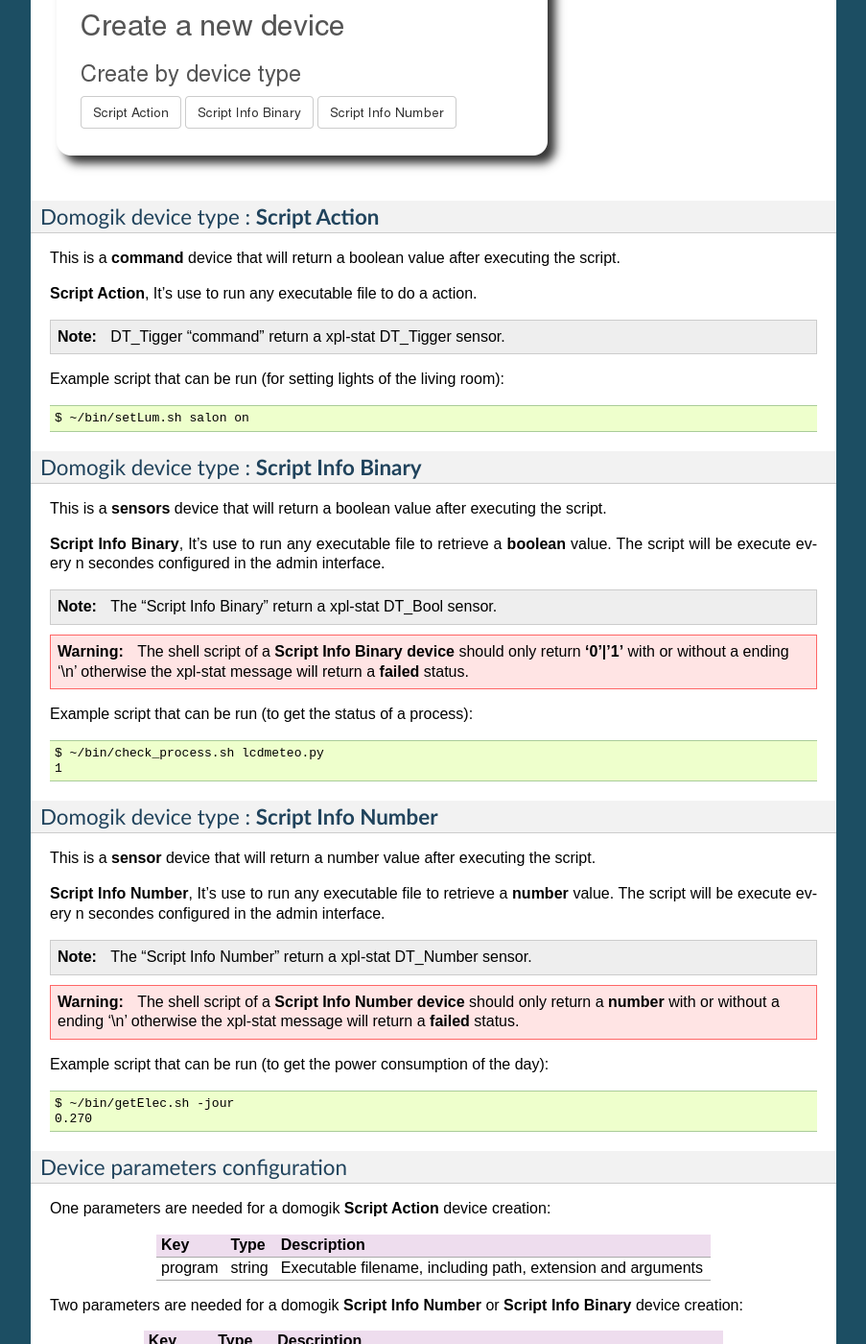
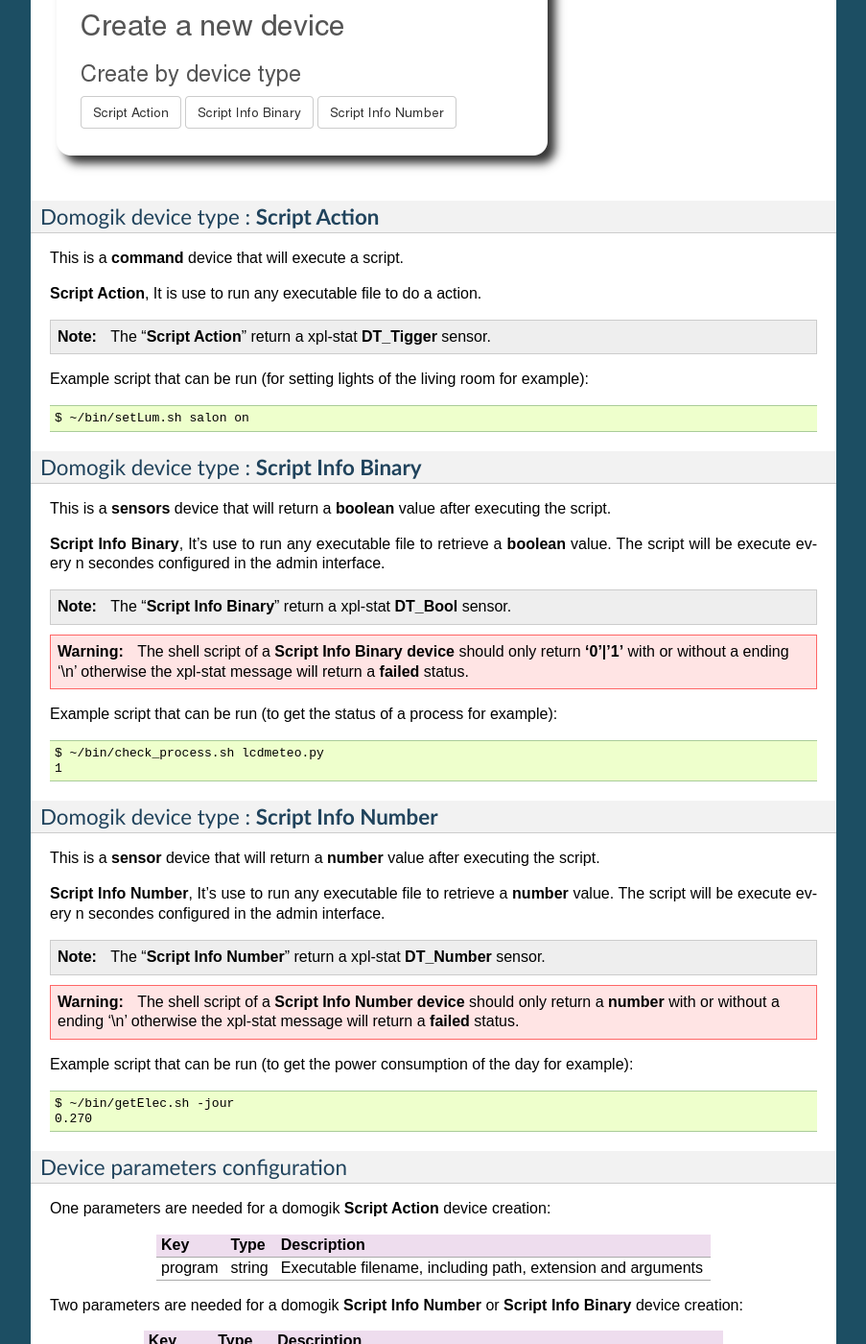
Before and after one commit to vdomos/domogik-plugin-script, a Sphinx documentation site: the page built from docs/script.txt, in a window 1280 px wide and 1400 px high, scrolled down 1089 px. Shown: the whole window at 96% size, without its empty margins (198-1101 px from the left). Built offline with Sphinx 7.4.7, drawn with Linux system fonts in a browser that asks for light colours; some of the changed text lies outside the part shown.

Commit message:
Doc update

```diff
--- a/docs/script.txt
+++ b/docs/script.txt
@@ -39,15 +39,15 @@
 Domogik device type : **Script Action**
 ---------------------------------------
 
-This is a **command** device that will return a boolean value after executing the script.
+This is a **command** device that will execute a script.
 
-**Script Action**, It's use to run any executable file to do a action.
+**Script Action**, It is use to run any executable file to do a action.
 
 .. note::
-	DT_Tigger "command" return a xpl-stat DT_Tigger sensor.
+	The "**Script Action**" return a xpl-stat **DT_Tigger** sensor.
 
 
-Example script that can be run (for setting lights of the living room): ::
+Example script that can be run (for setting lights of the living room for example): ::
 
 	$ ~/bin/setLum.sh salon on
 
@@ -56,13 +56,13 @@
 Domogik device type : **Script Info Binary**
 --------------------------------------------
 
-This is a **sensors** device that will return a boolean value after executing the script.
+This is a **sensors** device that will return a **boolean** value after executing the script.
 
 **Script Info Binary**, It's use to run any executable file to retrieve a **boolean** value. The script will be execute every n secondes configured in the admin interface.
 
 
 .. note::
-	The "Script Info Binary" return a xpl-stat DT_Bool sensor.
+	The "**Script Info Binary**" return a xpl-stat **DT_Bool** sensor.
 
 
 .. warning::
@@ -70,7 +70,7 @@
 	otherwise the xpl-stat message will return a **failed** status.
 
 
-Example script that can be run (to get the status of a process): ::
+Example script that can be run (to get the status of a process for example): ::
 
 	$ ~/bin/check_process.sh lcdmeteo.py
 	1
@@ -80,13 +80,13 @@
 Domogik device type : **Script Info Number**
 --------------------------------------------
 
-This is a **sensor** device that will return a number value after executing the script.
+This is a **sensor** device that will return a **number** value after executing the script.
 
 **Script Info Number**, It's use to run any executable file to retrieve a **number** value. The script will be execute every n secondes configured in the admin interface.
 
 
 .. note::
-	The "Script Info Number" return a xpl-stat DT_Number sensor.
+	The "**Script Info Number**" return a xpl-stat **DT_Number** sensor.
 
 
 .. warning::
@@ -94,7 +94,7 @@
 	otherwise the xpl-stat message will return a **failed** status.
 
 
-Example script that can be run (to get the power consumption of the day): ::
+Example script that can be run (to get the power consumption of the day for example): ::
 
 	$ ~/bin/getElec.sh -jour
 	0.270
@@ -140,8 +140,8 @@
 
 
 
-List of created script devices
-------------------------------
+List of example created scripts devices
+---------------------------------------
 
 .. image:: Domogik_Device_Plugin-Script_12.png
 
```
Also changed, not shown: docs/changelog.txt (+8 -0 lines).
